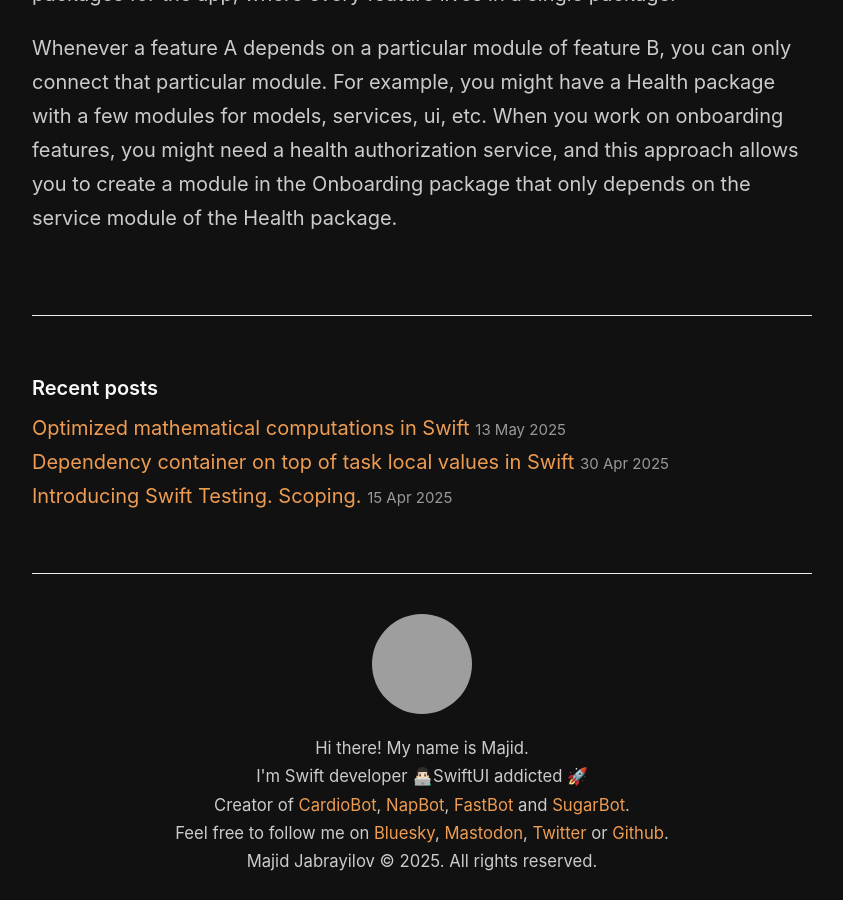
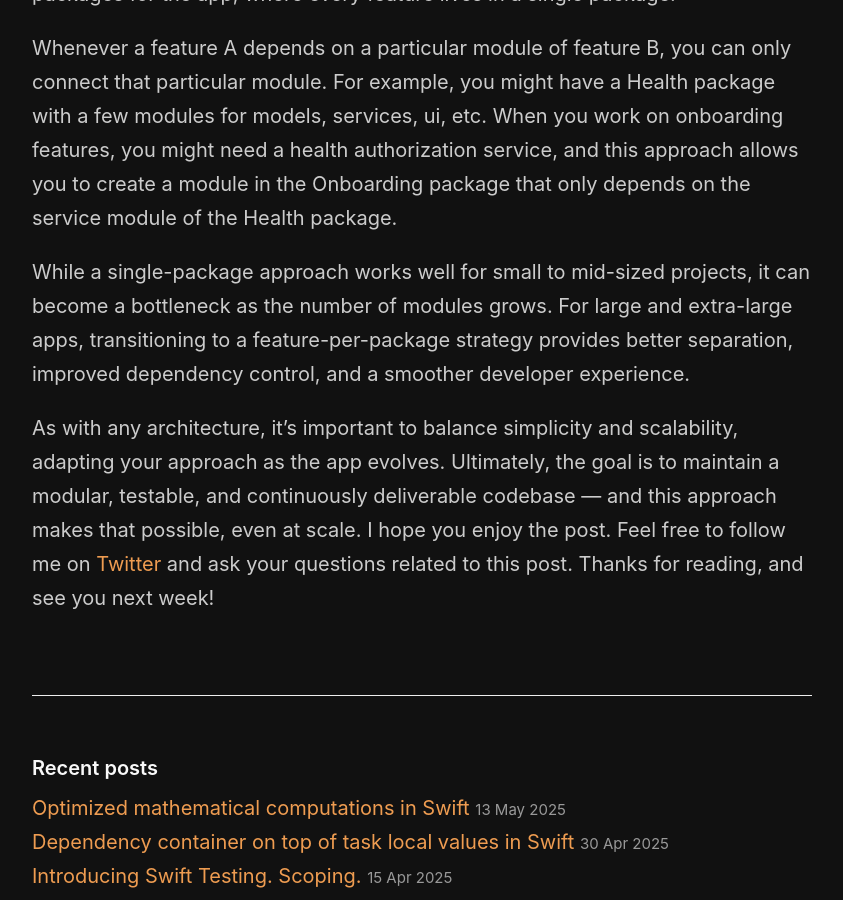
Before and after one commit to mecid/mecid.github.io, a Jekyll site: the page built from _posts/2025-05-27-microapps-architecture-in-swift-scaling.md, in a window 1280 px wide and 900 px high, scrolled down 1424 px, cut to the strip 0-900 px from the top of the window. Shown: the whole strip, without its empty margins (218-1061 px from the left). Built offline with Jekyll 4.4.1, drawn with Linux system fonts in a browser that asks for light colours; grey boxes are pictures that could not be loaded.

Commit message:
conclusion added to the scaling microapps post

```diff
--- a/_posts/2025-05-27-microapps-architecture-in-swift-scaling.md
+++ b/_posts/2025-05-27-microapps-architecture-in-swift-scaling.md
@@ -20,3 +20,7 @@ Editing a single Package.swift file with hundreds of modules becomes a problem,
 Another approach I can suggest for large and extra-large apps is to use a package per feature, where you still use different modules inside a feature package to divide it into layers like domain, UI, etc. In this case, you will have a collection of packages for the app, where every feature lives in a single package.
 
 Whenever a feature A depends on a particular module of feature B, you can only connect that particular module. For example, you might have a Health package with a few modules for models, services, ui, etc. When you work on onboarding features, you might need a health authorization service, and this approach allows you to create a module in the Onboarding package that only depends on the service module of the Health package.
+
+While a single-package approach works well for small to mid-sized projects, it can become a bottleneck as the number of modules grows. For large and extra-large apps, transitioning to a feature-per-package strategy provides better separation, improved dependency control, and a smoother developer experience.
+
+As with any architecture, it’s important to balance simplicity and scalability, adapting your approach as the app evolves. Ultimately, the goal is to maintain a modular, testable, and continuously deliverable codebase — and this approach makes that possible, even at scale. I hope you enjoy the post. Feel free to follow me on [Twitter](https://twitter.com/mecid) and ask your questions related to this post. Thanks for reading, and see you next week!
```
